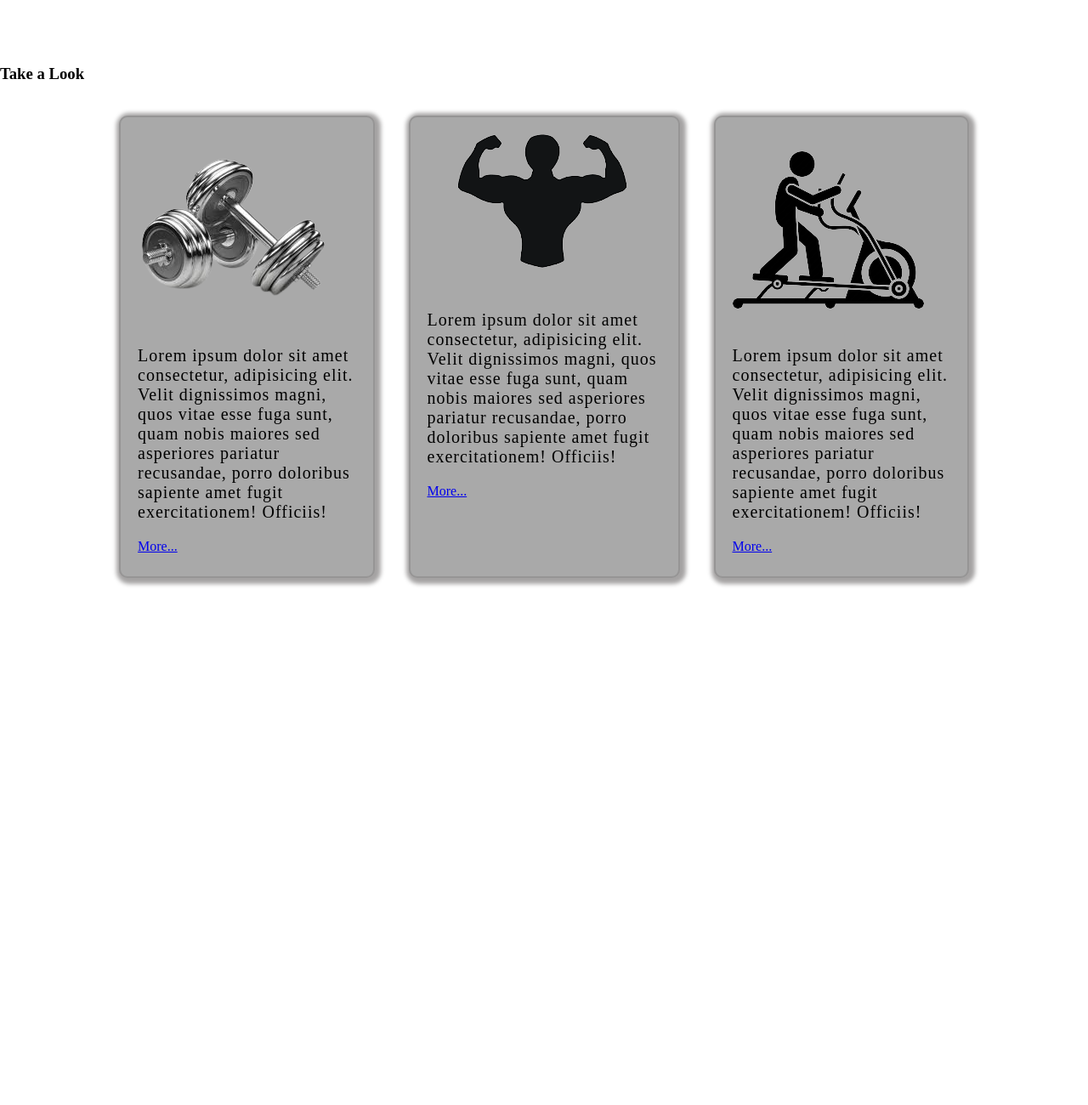
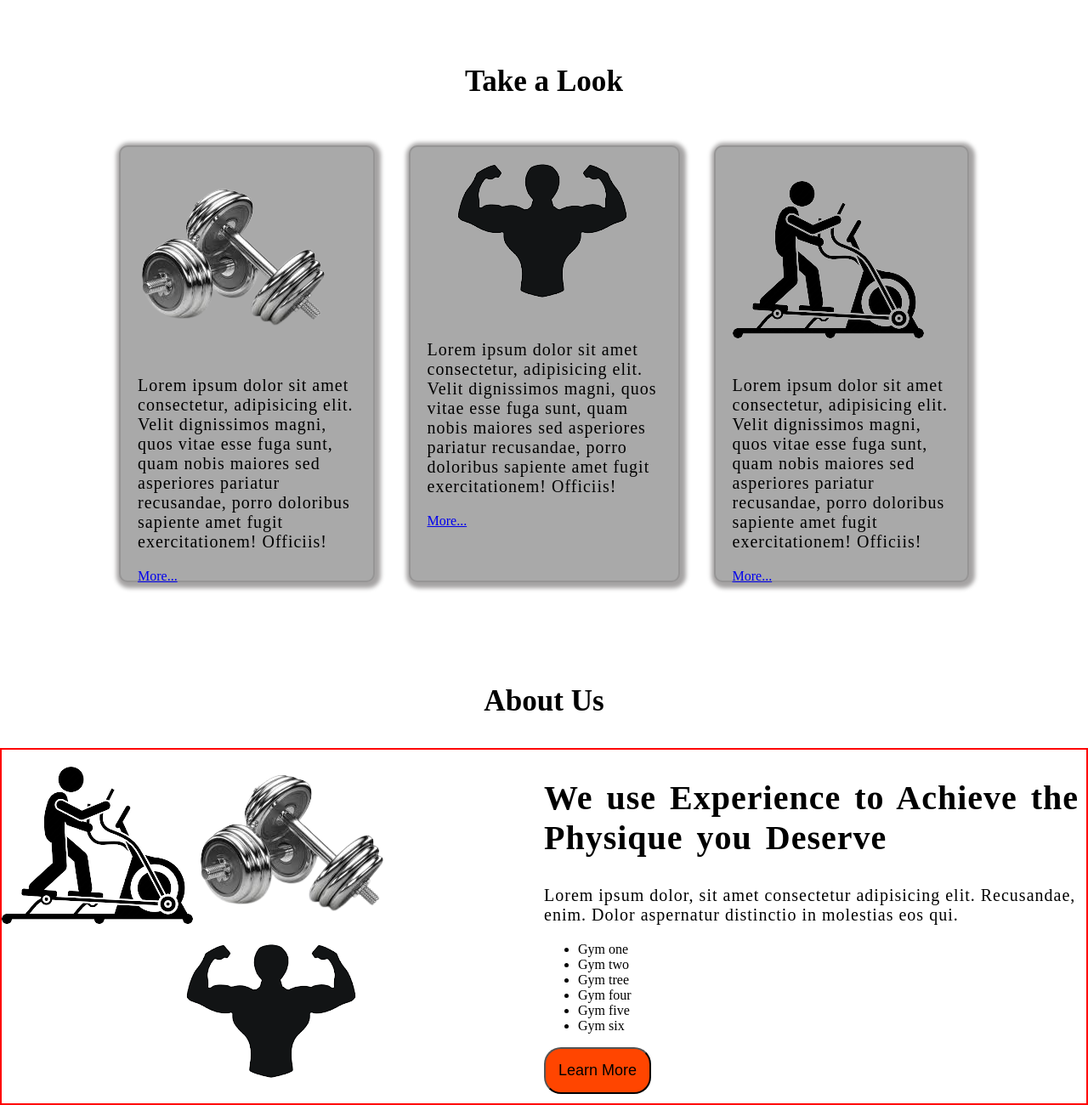
Before and after one commit to sadikul60/gym-repo, a plain HTML site: page index.html in a window 1280 px wide. Shown: the part 743-2043 px from the top of the page at 85% size. Before the commit the page ends 1443 px from the top, so only its background shows below. Drawn offline with Linux system fonts and the light colour scheme.

Commit message:
added tree

```diff
--- a/index.html
+++ b/index.html
@@ -40,9 +40,9 @@
     <!--Main-Container Section-one End-->
 
 
-    <!--Main-Container Section-two Start-->
+    <!--Main-Container-two Section-two Start-->
     <section class="main-container-two">
-        <h3>Take a Look</h3>
+        <div class="text-two"><h3>Take a Look</h3></div>
             <div class="gym-icon">
                 <div class="gym-icon-one">
                     <div><img src="images/gym-icon3-removebg-preview.png" alt=""></div>
@@ -61,6 +61,33 @@
                 </div>
             </div>
     </section>
-    <!--Main-Container Section-two End-->
+    <!--Main-Container-two Section-two End-->
+
+    <!--Main-Container-tree Section-tree Start-->
+    <section class="Main-Container-tree">
+        <div class="text-two"><h3>About Us</h3></div>
+        <div class="about-us">
+            <div class="gym-one">
+                <img src="images/gym-icon-removebg-preview.png" alt="">
+                <img src="images/gym-icon3-removebg-preview.png" alt="">
+                <center><img src="images/gym-icon1-removebg-preview.png" alt=""></center>
+            </div>
+            <div  class="gym-two">
+                <h2>We use Experience to Achieve the Physique you Deserve</h2>
+                <p>Lorem ipsum dolor, sit amet consectetur adipisicing elit. Recusandae, enim. Dolor aspernatur distinctio in molestias eos qui.</p>
+                <ul>
+                    <li>Gym one</li>
+                    <li>Gym two</li>
+                    <li>Gym tree</li>
+                    <li>Gym four</li>
+                    <li>Gym five</li>
+                    <li>Gym six</li>
+                </ul>
+                <button>Learn More</button>
+            </div>
+        </div>
+
+    </section>
+    <!--Main-Container-tree Section-tree End-->
 </body>
 </html>
--- a/style.css
+++ b/style.css
@@ -103,7 +103,7 @@ button{
 
 .gym-icon-one{
     width: 400px;
-    height: 500px;
+    height: 470px;
     padding: 20px;
     margin: 20px;
     margin-left: 140px;
@@ -111,6 +111,7 @@ button{
     border: 2px solid rgb(150, 149, 149);
     border-radius: 10px;
     box-shadow: 2px 2px 5px 5px rgb(165, 163, 163);
+    transition: .8s;
 }
 
 .gym-icon-one:hover{
@@ -120,13 +121,14 @@ button{
 
 .gym-icon-two{
     width: 400px;
-    height: 500px;
+    height: 470px;
     padding: 20px;
     margin: 20px;
     background-color: darkgrey;
     border: 2px solid rgb(150, 149, 149);
     border-radius: 10px;
     box-shadow: 2px 2px 5px 5px rgb(165, 163, 163);
+    transition: .8s;
 }
 
 .gym-icon-two:hover{
@@ -136,7 +138,7 @@ button{
 
 .gym-icon-tree{
     width: 400px;
-    height: 500px;
+    height: 470px;
     padding: 20px;
     margin: 20px;
     margin-right: 140px;
@@ -144,9 +146,37 @@ button{
     border: 2px solid rgb(150, 149, 149);
     border-radius: 10px;
     box-shadow: 2px 2px 5px 5px rgb(165, 163, 163);
+    transition: .8s;
 }
 
 .gym-icon-tree:hover{
     height: 520px;
     background-color: pink;
 }
+
+.text-two{
+    font-size: 30px;
+    text-align: center;
+}
+/*Main-container-two section css style End*/
+
+
+/*Main-container-tree section css style Start*/
+.Main-Container-tree{
+    margin-top: 100px;
+}
+
+.about-us{
+    display: flex;
+    border: 2px solid red;
+}
+
+.gym-one{
+    width: 100%;
+    height: 100%;
+}
+
+.gym-two{
+    width: 100%;
+    height: 100%;
+}
```
